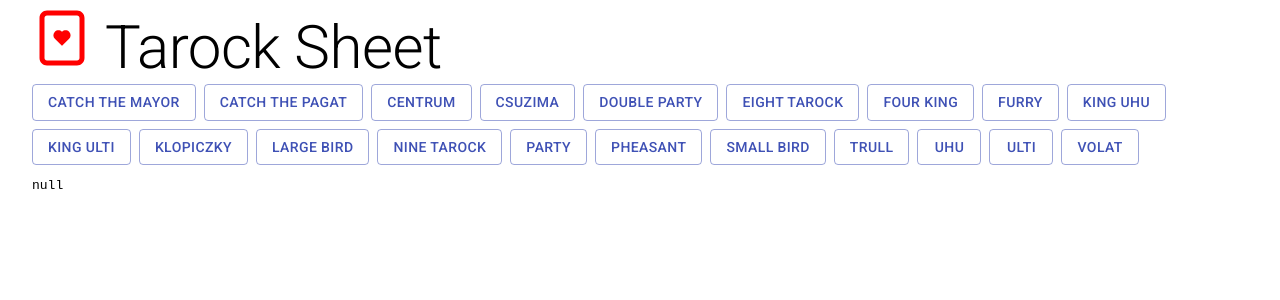
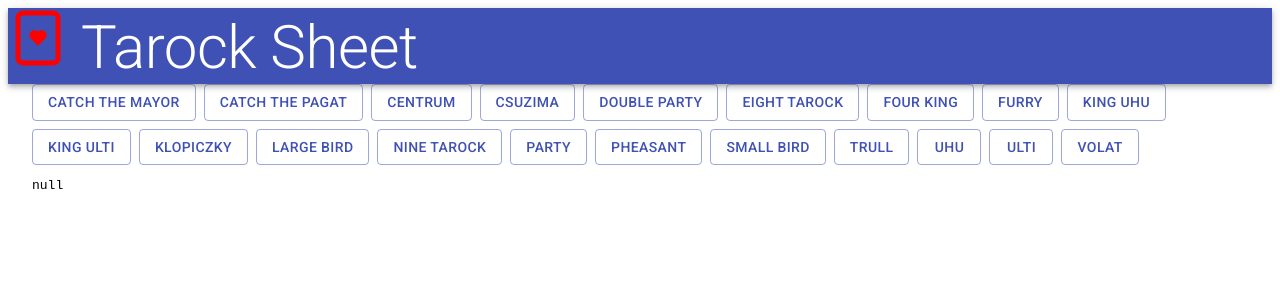
Before and after one commit to samson84/tarock-sheet, a React (Create React App) app: page / in a window 1280 px wide. Shown: the top 300 px of the page. Built offline with nearby package versions, Linux system fonts and the light colour scheme.

Commit message:
Add an AppBar to the App

```diff
--- a/src/App.tsx
+++ b/src/App.tsx
@@ -1,15 +1,19 @@
 import React from "react";
-import { Container, Paper, Typography as T } from "@material-ui/core";
+import { AppBar, Container, Paper, Typography as T } from "@material-ui/core";
 import { CgCardHearts as Icon } from "react-icons/cg";
 import TarockSheet from "./components/TarockSheet";
 
 
 function App() {
   return (
-    <Container>
+    <>
+      <AppBar position="static">
         <T variant="h2"><Icon color="red" /> Tarock Sheet</T>
+      </AppBar>
+      <Container>
         <TarockSheet />
-    </Container>
+      </Container>
+    </>
   );
 }
 
```
